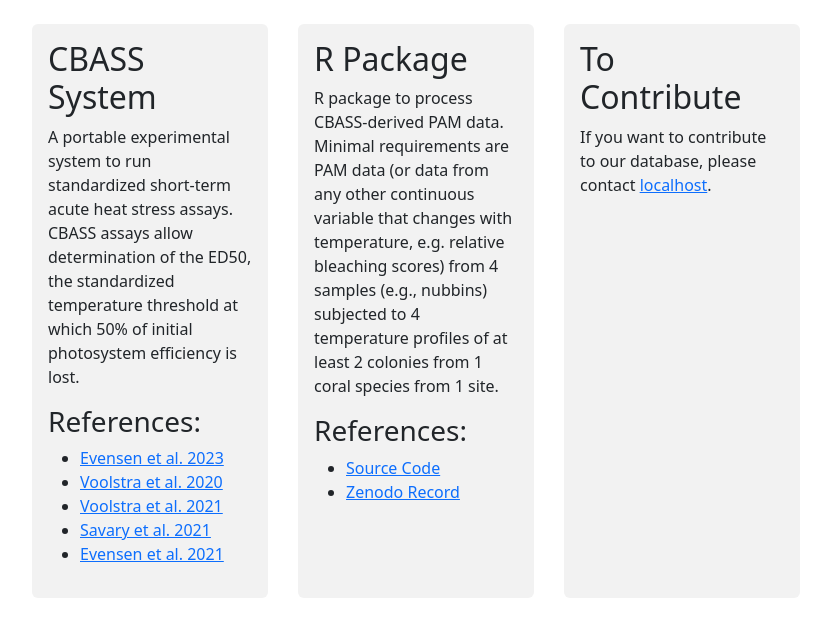
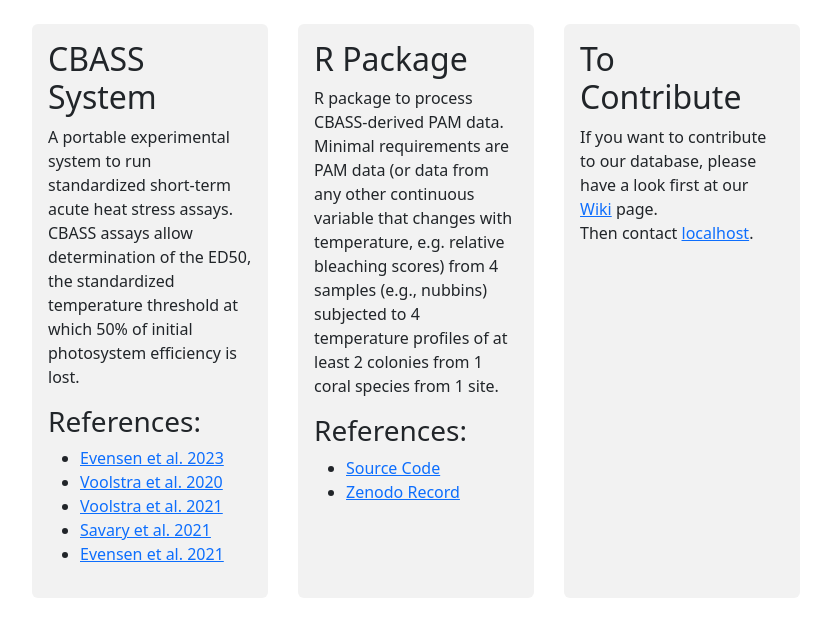
Before and after one commit to greenjune-ship-it/coral-future, a Django app: page / in a window 1280 px wide. Shown: the part 56-693 px from the top of the page, without its empty margins (224-1055 px from the left). Run offline with Django 5.2, Linux system fonts and the light colour scheme; some libraries are stand-ins or nearby versions.

Commit message:
update Contribution message

```diff
--- a/django_app/main/templates/main/home.html
+++ b/django_app/main/templates/main/home.html
@@ -72,8 +72,9 @@
         <div class="card-body">
             <h2 class="card-title">To Contribute</h2>
             <p class="card-text">
-                If you want to contribute to our database, please contact
-                <a href="mailto:{{ CONTACT_EMAIL_ADDRESS }}">{{ CONTACT_EMAIL_ADDRESS }}</a>.
+                If you want to contribute to our database, please have a look first at our <a href="https://github.com/greenjune-ship-it/coral-future/wiki">Wiki</a> page.
+                <br>
+                Then contact <a href="mailto:{{ CONTACT_EMAIL_ADDRESS }}">{{ CONTACT_EMAIL_ADDRESS }}</a>.
             </p>
             <!-- Add more content as needed -->
         </div>
```
